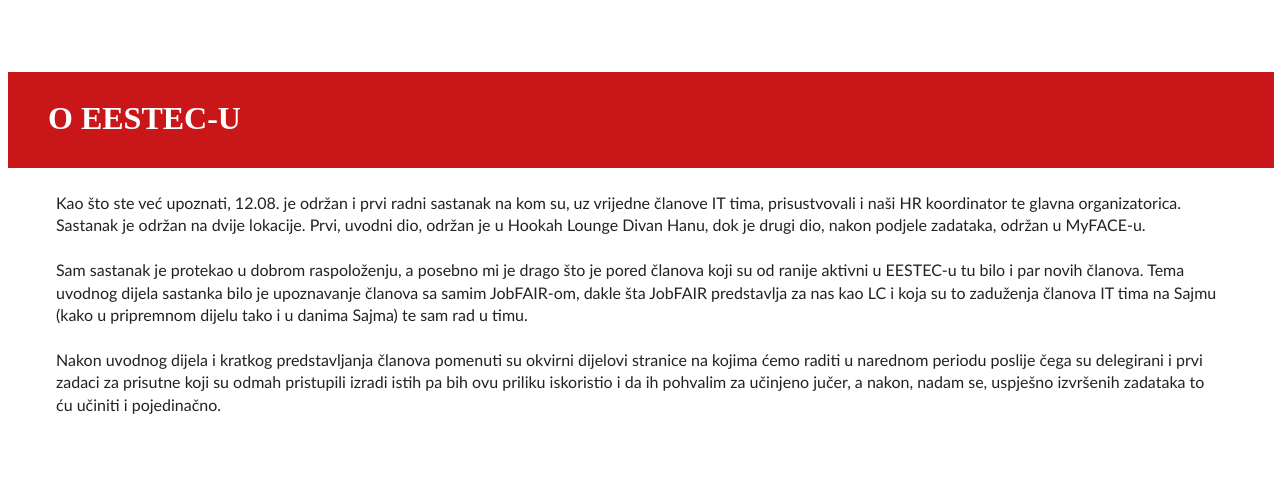
After one commit to ohri31/jobfairlanding, a PHP site: page /oeestecu.html in a window 1280 px wide. The commit adds this page. Shown: the top 493 px of the page. Run offline with PHP 8.4, Linux system fonts and the light colour scheme.

Commit message:
O EESTECU
Prebacio sam css u main. izvolite koordinatoru :dancer:

```diff
--- a/css/main.css
+++ b/css/main.css
@@ -344,3 +344,46 @@ textarea {
             color: white;
         }
 /*End of Nermin CSS Login Student*/
+
+/*ooestecu css - Tarik*/
+
+    .meni {
+        height: 5vmax;
+        max-width: 100%;
+}
+
+    .header {
+        background-color: #C91619;
+        padding-top: 3vmin;
+        padding-left: 5vmin;
+        padding-bottom: 2vmin;
+        height: 7vmin;
+        font-size: 4vmin;
+        color: white;
+        font-family: serif;
+        font-weight: bold;
+        width: 97%;
+    }
+
+    #text {
+        padding: 1vmin 6vmin 1vmin 6vmin;
+        margin: 2vmin 0vmin 2vmin 0vmin;
+        font-family: Trebuchet MS;
+        height: 30vmin;
+        width: 92%;
+        font-size: 2vmin;
+    }
+
+    #slika {
+        height: 200vmin;
+        padding-top: 5vmin;
+        width: 100%;
+    }
+
+    div img {
+        display: block;
+        margin-right: auto;
+        margin-left: auto;
+        max-width: 100%;
+    }
+/*dosta vise tarika :P/*
--- /dev/null
+++ b/oeestecu.html
@@ -0,0 +1,26 @@
+<!DOCTYPE html>
+<html>
+<head>
+	<meta charset="utf-8">
+	<link type="text/css" rel="stylesheet" href="css/main.css"/>
+	<title>O EESTEC-U</title>
+</head>
+<body>
+	<div class="meni"></div>
+	<div class="header">
+		<span id="headerSpam"></span>
+		O EESTEC-U
+	</div>
+	<div id="text">
+		Kao što ste već upoznati, 12.08. je održan i prvi radni sastanak na kom su, uz vrijedne članove IT tima,  prisustvovali i naši HR koordinator te glavna organizatorica.
+		Sastanak je održan na dvije lokacije. Prvi, uvodni dio, održan je u Hookah Lounge Divan Hanu, dok je drugi dio, nakon podjele zadataka, održan u MyFACE-u.
+		<br><br>
+		Sam sastanak je protekao u dobrom raspoloženju, a posebno mi je drago što je pored članova koji su od ranije aktivni u EESTEC-u tu bilo i par novih članova. Tema uvodnog dijela sastanka bilo je upoznavanje članova sa samim JobFAIR-om, dakle šta JobFAIR predstavlja za nas kao LC i koja su to zaduženja članova IT tima na Sajmu (kako u pripremnom dijelu tako i u danima Sajma) te sam rad u timu.
+		<br><br>
+		Nakon uvodnog dijela i kratkog predstavljanja članova pomenuti su okvirni dijelovi stranice na kojima ćemo raditi u narednom periodu poslije čega su delegirani i prvi zadaci za prisutne koji su odmah pristupili izradi istih pa bih ovu priliku iskoristio i da ih pohvalim za učinjeno jučer, a nakon, nadam se, uspješno izvršenih zadataka to ću učiniti i pojedinačno.
+	</div>
+	<div id="slika">
+		<img src="http://pokit.org/get/img/c6a3d96f1272ba158ec7afb9a6b68eda.jpg" border="0" alt="Null"/>
+	</div>
+	<div class="footer">
+	</div>
```
